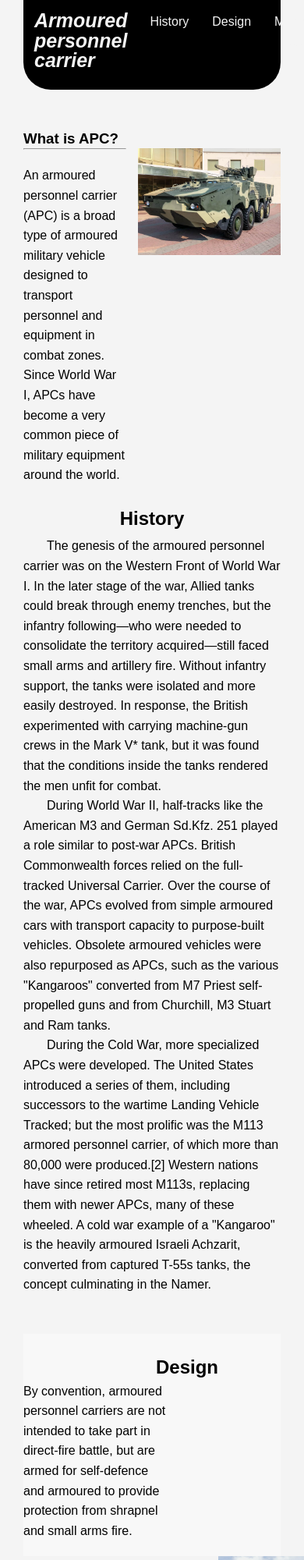
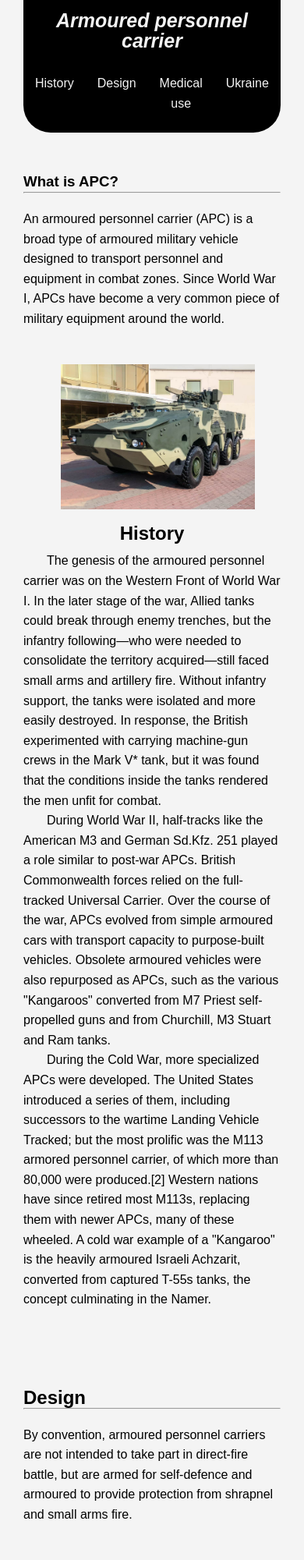
Before and after one commit to DenysChornokon/webdev-2, a plain HTML site: page lab2/index.html in a window 390 px wide. Shown: the top 2000 px of the page at 78% size. Drawn offline with Linux system fonts and the light colour scheme.

Commit message:
some step

```diff
--- a/lab2/css/_config.scss
+++ b/lab2/css/_config.scss
@@ -1,12 +1,36 @@
 $light-color: #f4f4f4;
-$primary-color: rgb(248, 248, 248);
-$secondary-color: rgb(255, 255, 255);
+$primary-color: #f4f4f4;
+$secondary-color: #f4f4f4;
 
 
-@function set-text-color($color) {
-    @if(lightness($color) > 70) {
-        @return #333;
-    } @else{
-        @return #fff;
+@media (max-width: 900px) {
+    .first-part {
+        flex-direction: column;
+
+        img {
+            width: 80%;
+        }
     }
+
+
+    .header-and-list{
+
+        flex-direction: column;
+        text-align: center;
+    }
+
+    .side {
+        width: 150%;
+
+        // text-align: center;
+
+        p {
+            padding-right: 30px;
+            width: 100%;
+            margin: 0;
+        }
+    }
+
+
+
 }
--- a/lab2/css/style.scss
+++ b/lab2/css/style.scss
@@ -24,6 +24,8 @@ img {
 }
 
 // _________________________
+
+
 
 
 .header-and-list{
@@ -62,6 +64,7 @@ img {
 
 .first-part {
     display: flex;
+    flex-wrap: wrap;
     justify-content: space-between;
     text-align: center;
     padding: 50px 0 0 0;
@@ -106,34 +109,10 @@ img {
     }
 }
 
-.second-part {
-
-
-    #design {
-        text-align: left;
-        background-color: $primary-color;
-
-        h2{
-            padding: 10px 0 5px 170px;
-        }
-
-        p {
-            width: 56%;
-        }
-
-        padding: 20px 0;
-
-    }
-
-    img {
-        width: 70%;
-        margin-left: 250px;
-    }
-}
 
 
 .side {
-    text-align: left;
+    // text-align: left;
     padding: 20px 0;
     background-color: $primary-color;
 
@@ -142,15 +121,6 @@ img {
     }
 }
 
-.side-r{
-    margin: 0 0 0 250px ;
-    width: 70%;
-}
-
-#protection {
-    // border: 1px solid red;
-    background-color: $secondary-color;
-}
 
 .blue-link {
     color: blue;
--- a/lab2/index.html
+++ b/lab2/index.html
@@ -98,16 +98,18 @@
 
         <!-- 3 -->
         <section>
-            <div class="second-part">
-                <div id="design">
+            <div class="first-part">
+                <div class="side-article">
                     <h2 id="Des">Design</h2>
+                    <hr>
                     <p>By convention, armoured personnel carriers are not intended to take part in direct-fire battle,
                         but
                         are armed for self-defence and armoured to provide protection from shrapnel and small arms fire.
                     </p>
                 </div>
-
-                <img src="./images/Pic_2.jpg" alt="BTR">
+                <div class="side-image">
+                    <img src="./images/Pic_2.jpg" alt="BTR">
+                </div>
             </div>
 
             <div class="side">
@@ -123,7 +125,7 @@
                     typically transported over long distances by rail or trucks.</p>
             </div>
             <div id="protection">
-                <div class="side-r">
+                <div class="side">
 
                     <h3>Protection</h3>
                     <p>Armoured personnel carriers are typically designed to protect against small arms and artillery
@@ -152,7 +154,6 @@
                     of injury in the event of vehicle rollover.</p>
             </div>
         </section>
-        <hr>
 
         <!-- 4 -->
 
```
Also changed, not shown: lab2/css/style.css.
